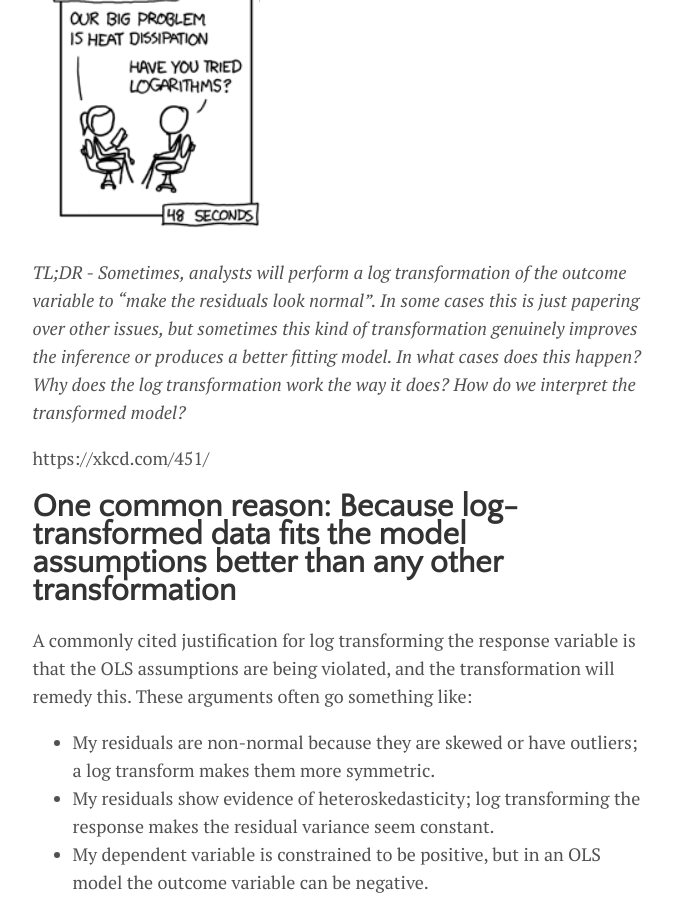
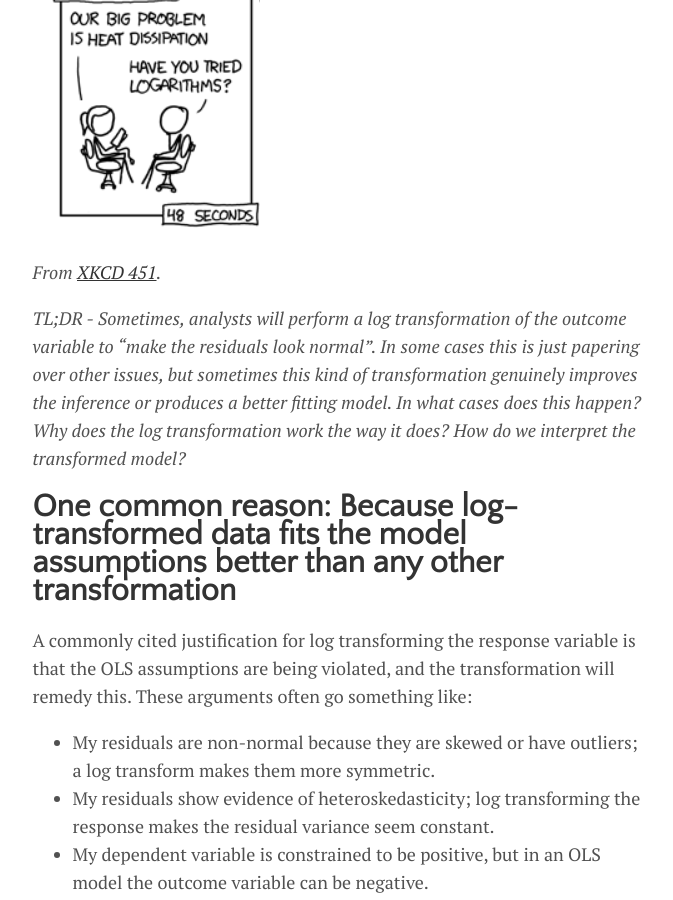
Before and after one commit to lmc2179/lmc2179.github.io, a Jekyll site: the page built from _posts/2020-08-30-multiplicative.md, in a window 1280 px wide and 900 px high, scrolled down 315 px. Shown: the whole window, without its empty margins (300-973 px from the left). Built offline with Jekyll 4.4.1, drawn with Linux system fonts in a browser that asks for light colours; formulas are drawn with MathJax 3.

Commit message:
Update 2020-08-30-multiplicative.md

```diff
--- a/_posts/2020-08-30-multiplicative.md
+++ b/_posts/2020-08-30-multiplicative.md
@@ -7,9 +7,10 @@ tags: [datascience]
 image: logarithms.png
 ---
 
+_From [XKCD 451](https://xkcd.com/451/)._
+
 *TL;DR - Sometimes, analysts will perform a log transformation of the outcome variable to "make the residuals look normal". In some cases this is just papering over other issues, but sometimes this kind of transformation genuinely improves the inference or produces a better fitting model. In what cases does this happen? Why does the log transformation work the way it does? How do we interpret the transformed model?*
 
-https://xkcd.com/451/
 
 # One common reason: Because log-transformed data fits the model assumptions better than any other transformation
 
```
